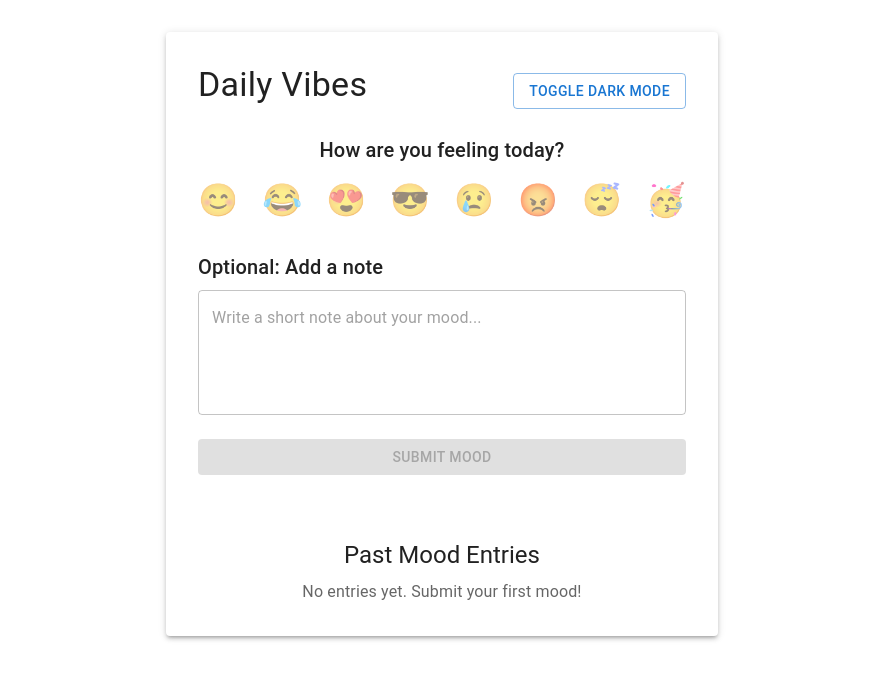
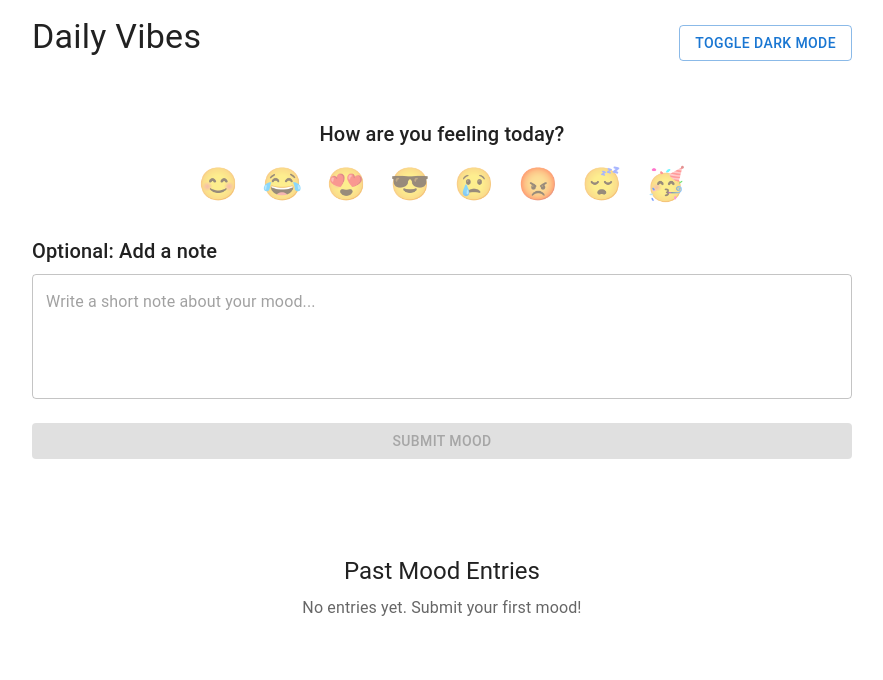
Before and after one commit to HoaLe69/daily-vibes, a React (Vite) app: page / in a window 1280 px wide. Shown: the top 680 px of the page, without its empty margins (198-1081 px from the left). Built offline with nearby package versions, Linux system fonts and the light colour scheme.

Commit message:
fix: center the app content

```diff
--- a/src/App.tsx
+++ b/src/App.tsx
@@ -36,9 +36,9 @@ function App() {
   };
 
   return (
-    <Container maxWidth="sm" sx={{ mt: 4 }}>
-      <Paper elevation={3} sx={{ p: 4, bgcolor: theme.palette.background.default }}>
-        <Box sx={{ display: 'flex', justifyContent: 'space-between', alignItems: 'center', mb: 2 }}>
+    <Container maxWidth="md">
+      <Paper square sx={{ height: '100%', width: '100%', bgcolor: theme.palette.background.default, borderRadius: 0, boxShadow: 'none' }}>
+        <Box sx={{ display: 'flex', justifyContent: 'space-between', alignItems: 'center', p: 2, mb: 2 }}>
           <Typography variant="h4" component="h1" gutterBottom>
             Daily Vibes
           </Typography>
@@ -47,6 +47,7 @@ function App() {
           </Button>
         </Box>
 
+        <Box sx={{ p: 2 }}>
           <MoodInput
             selectedMood={selectedMood}
             setSelectedMood={(mood) => {
@@ -57,8 +58,11 @@ function App() {
             setNote={setNote}
             handleSubmit={handleSubmit}
           />
+        </Box>
 
+        <Box sx={{ p: 2 }}>
           <MoodEntriesList moodEntries={moodEntries} />
+        </Box>
       </Paper>
     </Container>
   );
```
Lines whose indentation alone changed are shown as unchanged.
